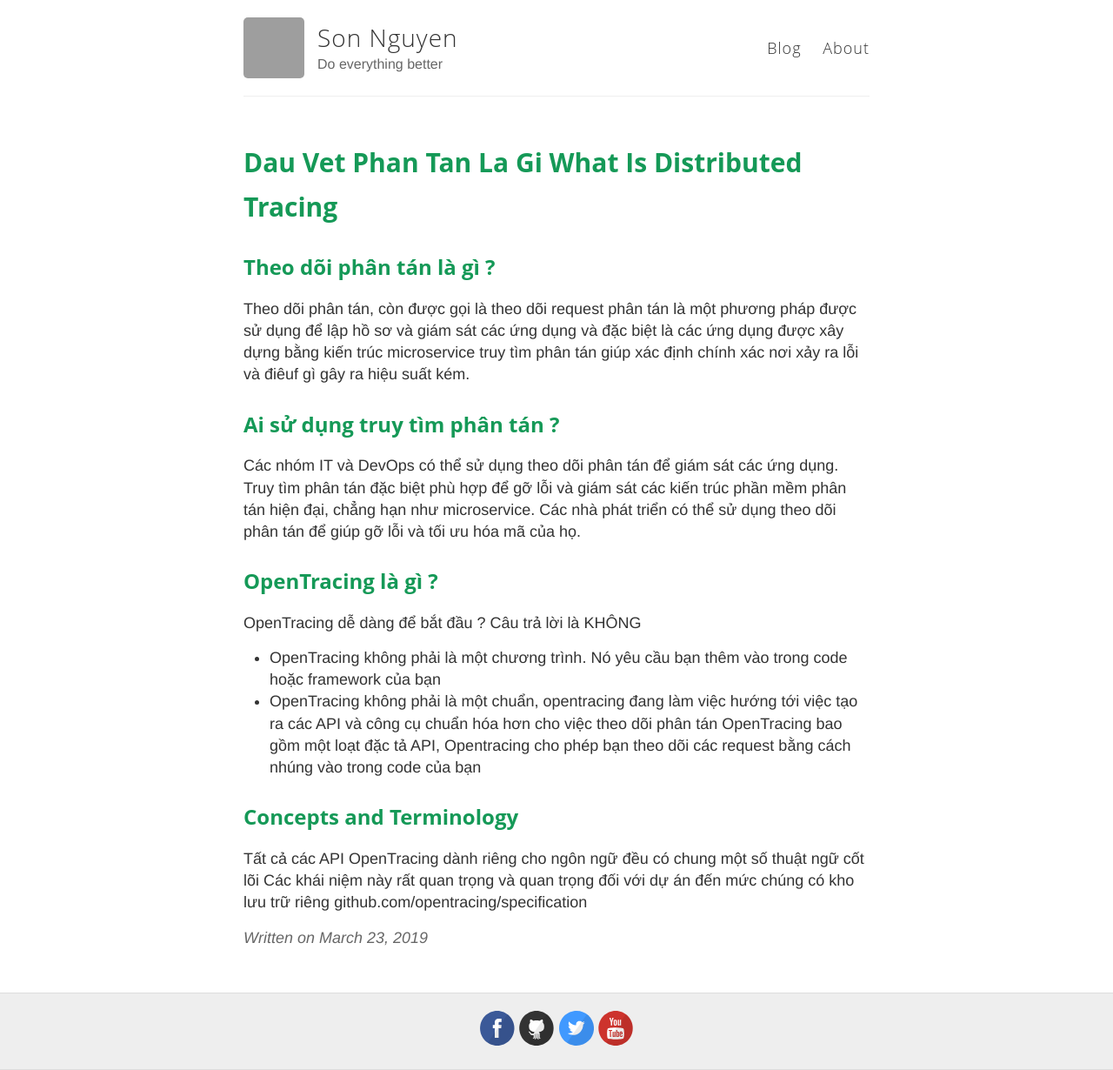
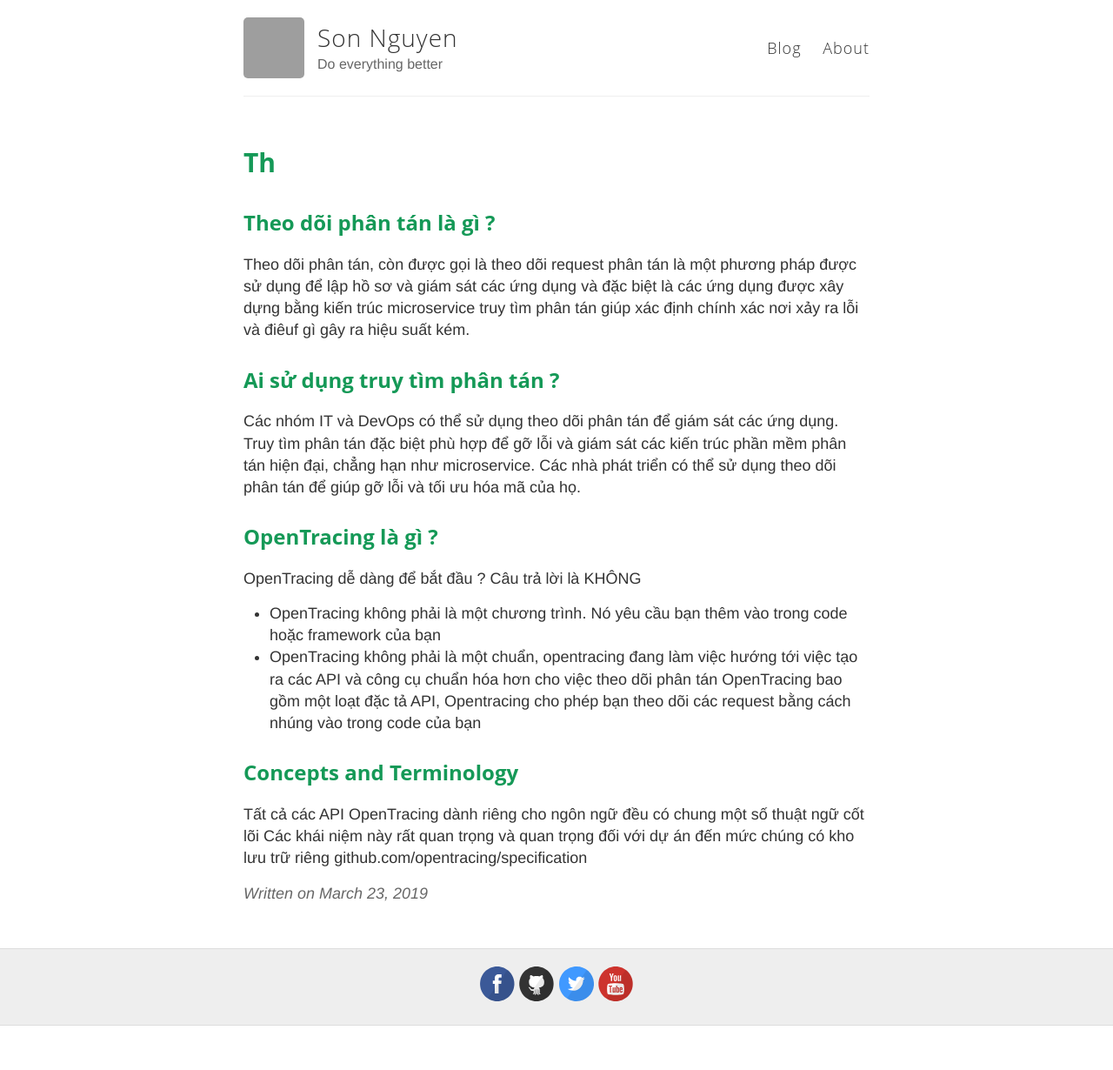
Before and after one commit to sonnhfit/sonnhfit.github.io, a Jekyll site: the page built from _posts/2019-3-23-dau-vet-phan-tan-la-gi-What-is-Distributed-Tracing.md, in a window 1280 px wide. Shown: the whole page at 87% size. Built offline with Jekyll 4.4.1, drawn with Linux system fonts in a browser that asks for light colours; our own code applies the rules of GitHub Pages for plain Markdown files; after the commit the page ends 1179 px from its top, so only the background shows below that; grey boxes are pictures that could not be loaded.

Commit message:
Update 2019-3-23-dau-vet-phan-tan-la-gi-What-is-Distributed-Tracing.md

```diff
--- a/_posts/2019-3-23-dau-vet-phan-tan-la-gi-What-is-Distributed-Tracing.md
+++ b/_posts/2019-3-23-dau-vet-phan-tan-la-gi-What-is-Distributed-Tracing.md
@@ -1,3 +1,8 @@
+---
+layout: post
+title: Th
+---
+
 ## Theo dõi phân tán là gì ?
 
 Theo dõi phân tán, còn được gọi là theo dõi request phân tán là một phương pháp được sử dụng để lập hồ sơ và giám sát các ứng dụng
```
